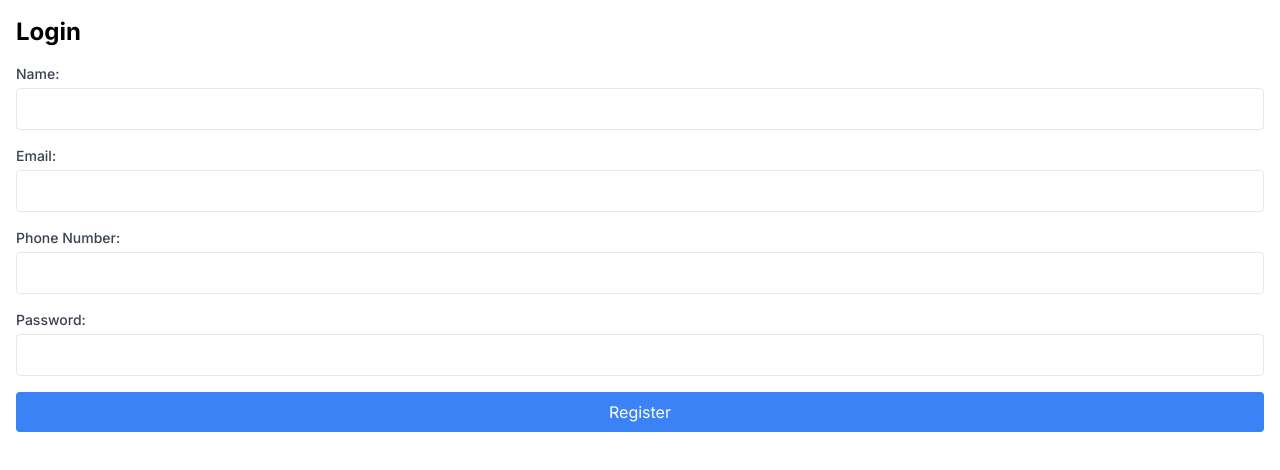
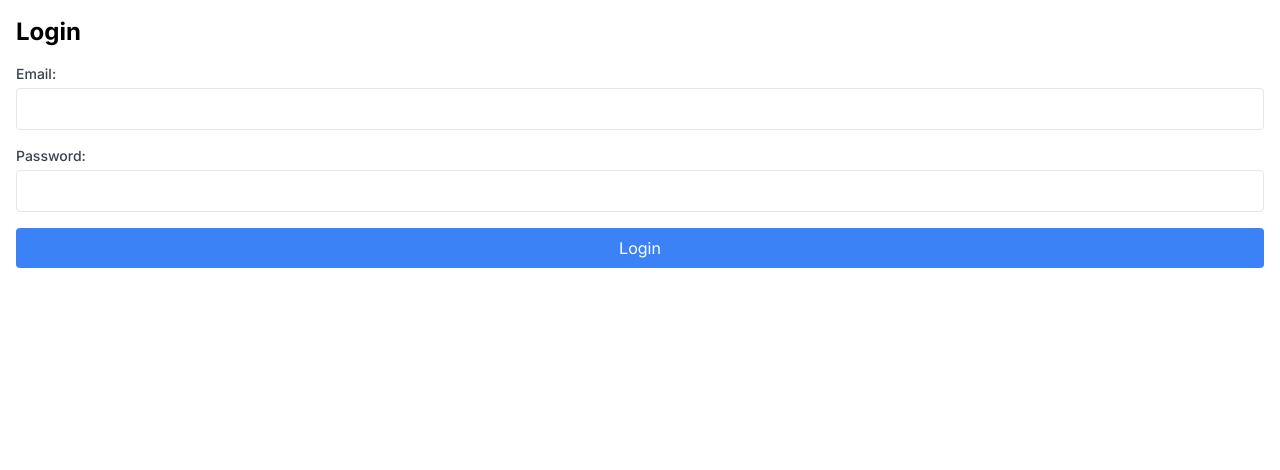
Before and after one commit to Nabin19677/event-management-frontend, a Next.js app: page / in a window 1280 px wide. Shown: the top 470 px of the page. Built offline with nearby package versions, Linux system fonts and the light colour scheme.

Commit message:
Refactored, Added Token to localstorage TOKEN

```diff
--- /dev/null
+++ b/src/app/graphql/user.ts
@@ -0,0 +1,23 @@
+import { gql } from "@apollo/client";
+
+
+export const LOGIN_MUTATION = gql`
+  mutation Login($email: String!, $password: String!) {
+    login(input : {email: $email, password: $password}) {
+      authToken {
+        accessToken
+      }
+    }
+  }
+`;
+
+export const REGISTER_MUTATION = gql`
+  mutation Register($name: String!, $email: String!, $phoneNumber: String!, $password: String!) {
+    createUser(input : {
+        name : $name,
+        email : $email,
+        phoneNumber : $phoneNumber,
+        password : $password
+    })
+  }
+`;
--- a/src/app/page.tsx
+++ b/src/app/page.tsx
@@ -1,14 +1,13 @@
 "use client";
 
-import LoginPage from "./pages/login";
+import LoginPage from "@/app/pages/login";
 import { ApolloProvider } from "@apollo/client";
 import client from "@/lib/apollo";
-import SignupPage from "./pages/signup";
 
 export default function Home() {
   return (
     <ApolloProvider client={client}>
-      <SignupPage />
+      <LoginPage />
     </ApolloProvider>
   );
 }
--- a/src/app/pages/login.tsx
+++ b/src/app/pages/login.tsx
@@ -2,16 +2,8 @@
 
 import { FormEvent, useState } from 'react';
 import { useMutation, gql } from '@apollo/client';
+import { LOGIN_MUTATION } from '@/app/graphql/user';
 
-const LOGIN_MUTATION = gql`
-  mutation Login($email: String!, $password: String!) {
-    login(input : {email: $email, password: $password}) {
-      authToken {
-        accessToken
-      }
-    }
-  }
-`;
 
 export default function LoginPage() {
   const [email, setEmail] = useState('');
@@ -25,11 +17,8 @@ export default function LoginPage() {
     try {
       const { data } = await login({ variables: { email, password } });
 
-      // Assuming your API returns a token upon successful login
-      if (data.login.token) {
-        // Store the token in a secure way, such as in a cookie or local storage.
-        // You can use a state management library for this as well.
-        // Then, redirect to the dashboard or any protected page.
+      if (data.login.authToken.accessToken) {
+        localStorage.setItem("TOKEN", data.login.authToken.accessToken)
       }
     } catch (error) {
       console.error('Login failed:', error);
--- a/src/app/pages/signup.tsx
+++ b/src/app/pages/signup.tsx
@@ -1,18 +1,9 @@
 "use client";
 
 import { FormEvent, useState } from 'react';
-import { useMutation, gql } from '@apollo/client';
+import { useMutation } from '@apollo/client';
+import { REGISTER_MUTATION } from '@/app/graphql/user';
 
-const REGISTER_MUTATION = gql`
-  mutation Register($name: String!, $email: String!, $phoneNumber: String!, $password: String!) {
-    createUser(input : {
-        name : $name,
-        email : $email,
-        phoneNumber : $phoneNumber,
-        password : $password
-    })
-  }
-`;
 
 export default function SignupPage() {
   const [name, setName] = useState('');
```
